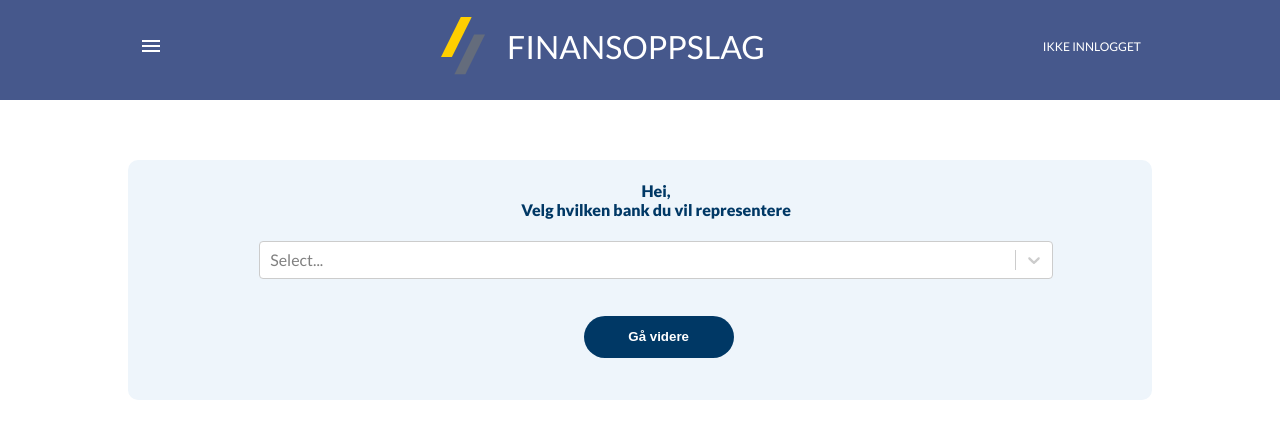
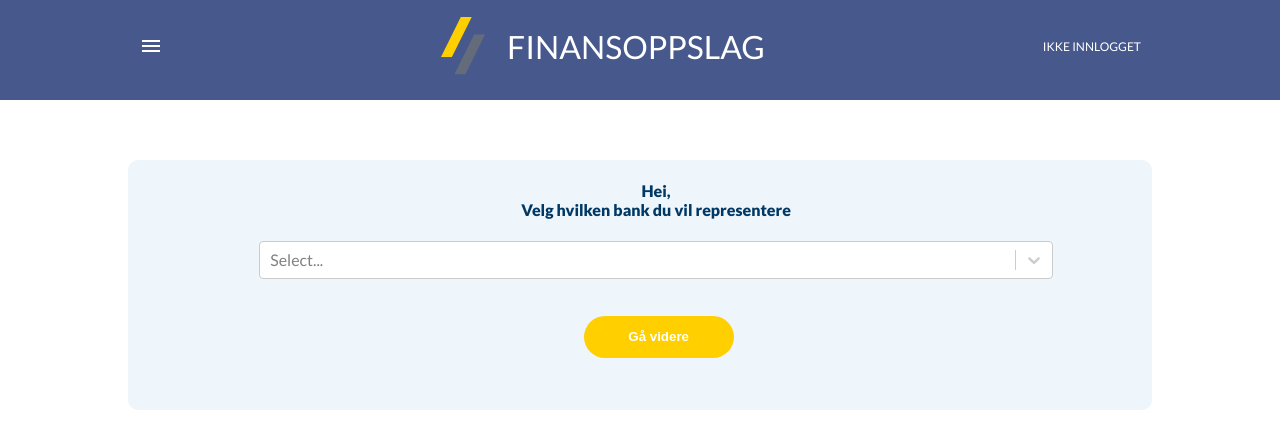
Before and after one commit to iri0008/ingrid-finans, a React (Vite) app: page /bank in a window 1280 px wide. In both pictures the pointer is over the button "Gå videre". Shown: the top 448 px of the page. Built offline with nearby package versions, Linux system fonts and the light colour scheme.

Commit message:
småjusteringer

```diff
--- a/src/data/Data.tsx
+++ b/src/data/Data.tsx
@@ -55,7 +55,7 @@ const COLUMNS1: GridColDef[] = [
 
       return (
         <Stack direction="row" spacing={2}>
-          <Button variant="outlined" color="warning" size="small" onClick={onClick}>Rediger</Button>
+          <Button sx={{"&:hover": {background: "#ffcf00"}}} variant="outlined" color="primary" size="small" onClick={onClick}>Rediger</Button>
         </Stack>
       );
   },
--- a/src/styles.css
+++ b/src/styles.css
@@ -111,10 +111,6 @@ body {
   background-color: white;
   transform-origin: 1px;
   transition: all 0.3s linear;
-}
-
-#a:hover + #b{
-  background-color: #ffcf00;
 }
 
 .burger-false{
@@ -236,7 +232,7 @@ input[type=password] {
   top: 20%;
   border-radius: 10px;
   background-color: #eef5fb;
-  height: 30%;
+  height: 250px;
   width: 80%;
 }
 
@@ -267,6 +263,11 @@ input[type=password] {
   width: 150px;
   margin-left: 0.4em;
   margin-top: 1em;
+}
+
+.bank_button:hover {
+  background: #ffcf00;
+  transition: 0.5s;
 }
 
 
```
